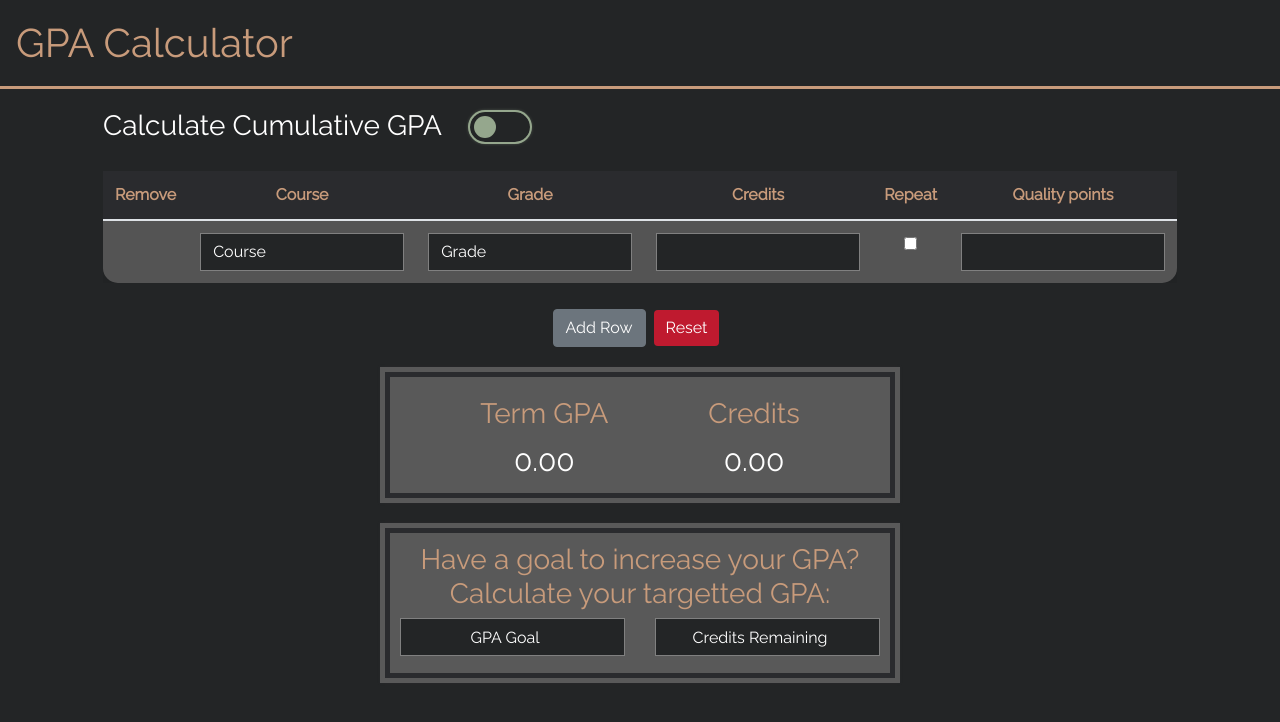
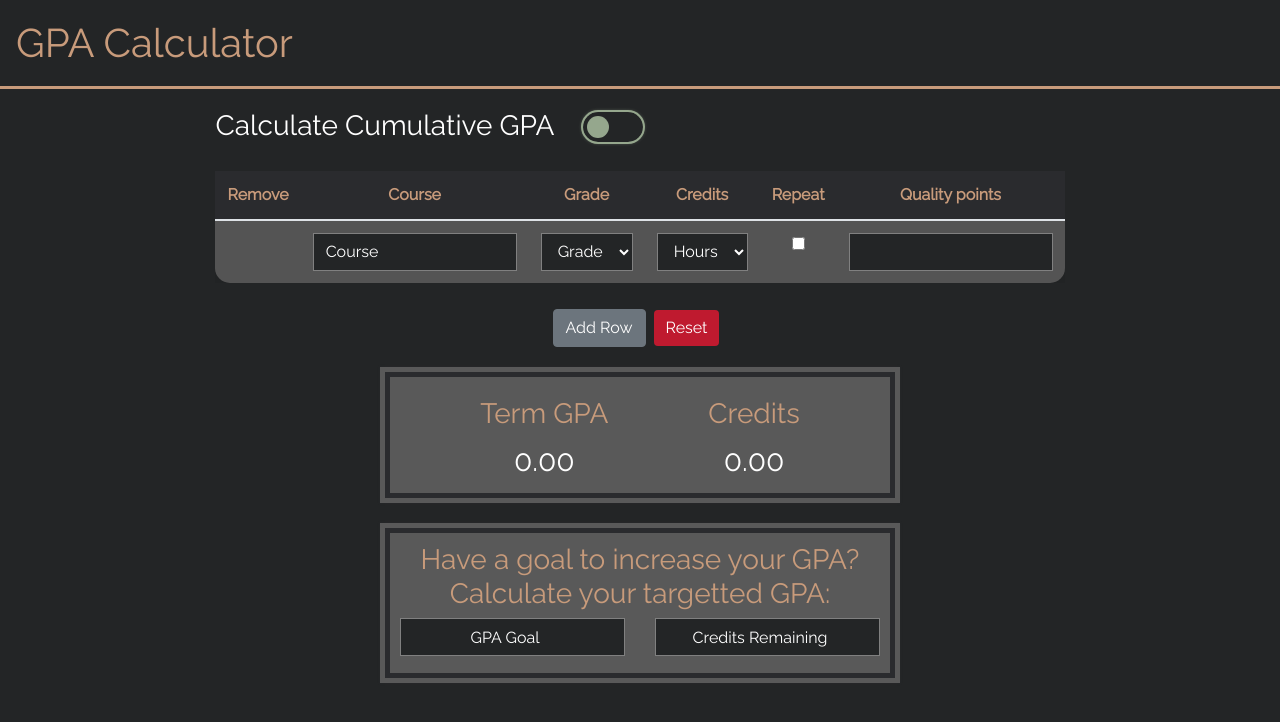
Before and after one commit to ejoebanks/gpa-calculator, a React (Create React App) app: page / in a window 1280 px wide. Shown: the top 722 px of the page. Built offline with nearby package versions, Linux system fonts and the light colour scheme.

Commit message:
Added select, options for inputs

```diff
--- a/src/components/Table.js
+++ b/src/components/Table.js
@@ -8,8 +8,43 @@ const Table = () => {
     {
       id: count,
       course: <input name="course" className="form-control" placeholder="Course"/>,
-      grade: <input id={"Grade_"}  name="course" className="form-control" placeholder="Grade" />,
-      credithours: <input name="credithours" className="form-control" value=" " placeholder="Credit Hours" />,
+      grade:
+
+      <select id="currentgrade" className="currentgrade amount form-control" >
+        <option id="def1" value="default">Grade</option>
+        <option value="4">A</option>
+        <option value="3">B</option>
+        <option value="2">C</option>
+        <option value="1">D</option>
+        <option value="0">F</option>
+        <option value="0">NCR</option>
+        <option value="100">I</option>
+        <option value="100">W</option>
+        <option value="100">X</option>
+        <option value="100">CR</option>
+      </select>
+      ,
+      credithours:
+
+      <select id="credithours" className="credithours amount form-control" >
+        <option id="def2" value="default" selected>Hours</option>
+        <option value=".5">.5</option>
+          <option value="1">1</option>
+          <option value="2">2</option>
+          <option value="3">3</option>
+          <option value="4">4</option>
+          <option value="5">5</option>
+          <option value="6">6</option>
+          <option value="7">7</option>
+          <option value="8">8</option>
+          <option value="9">9</option>
+          <option value="10">10</option>
+          <option value="11">11</option>
+          <option value="12">12</option>
+          <option value="13">13</option>
+          <option value="14">14</option>
+      </select>
+      ,
       repeat: <input type="checkbox" className="btn_repeat" />,
       total: <input name="total" className="total form-control" readOnly id="total1" />
     }];
@@ -60,7 +95,7 @@ const Table = () => {
            return rows && rows.map(({ id, course, repeat, credithours, grade, remove, total }) => {
                return (
                    <tr id={id} key={id}>
-                       <td>{id > 0 ? <button type="button" name="remove" id=" " onClick={() => removeData(id)}class="btn_remove btn">X</button> : " "}</td>
+                       <td>{id > 0 ? <button type="button" name="remove" id=" " onClick={() => removeData(id)}className="btn_remove btn">X</button> : " "}</td>
                        <td>{course}</td>
                        <td>{grade}</td>
                        <td>{credithours}</td>
```
